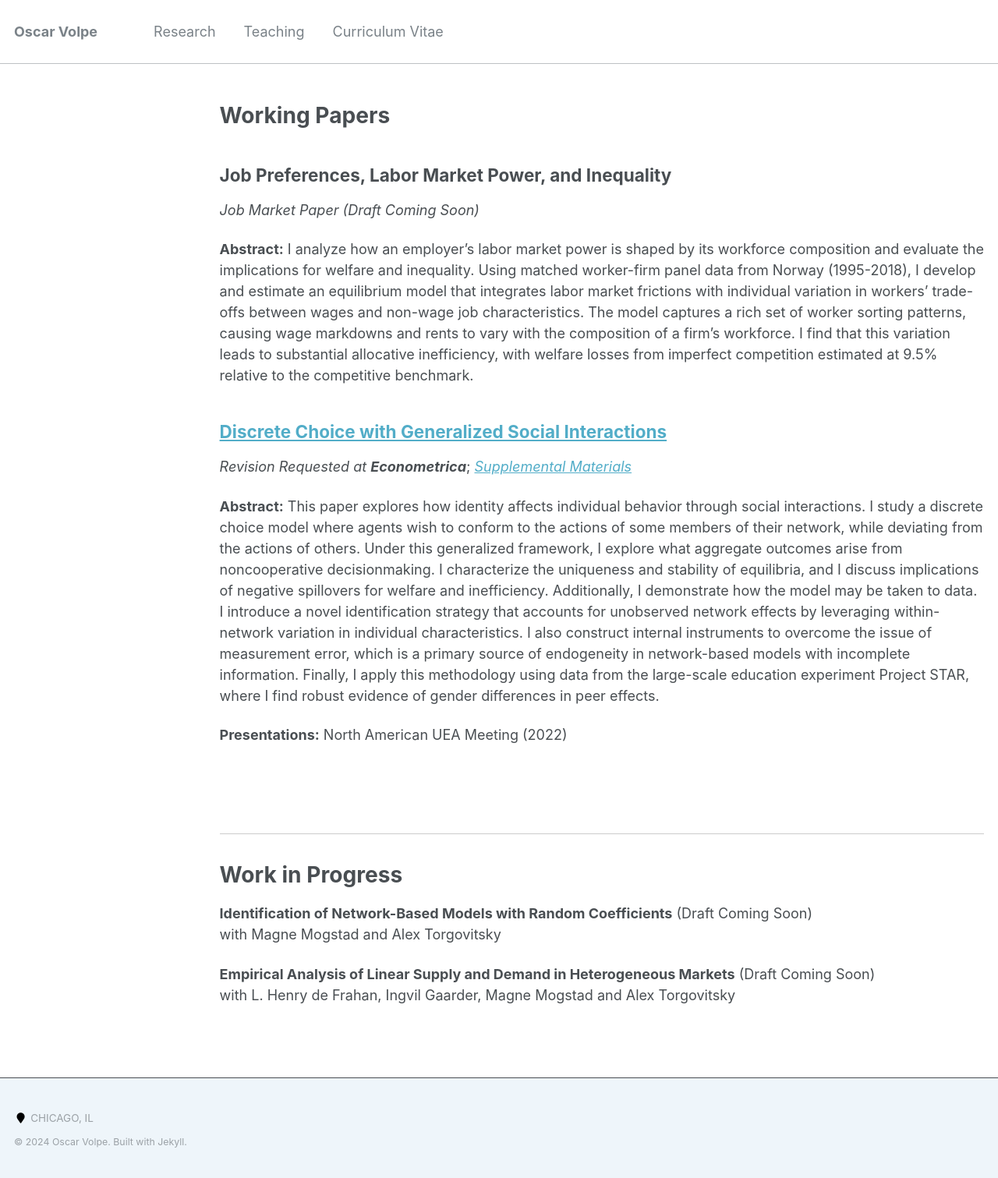
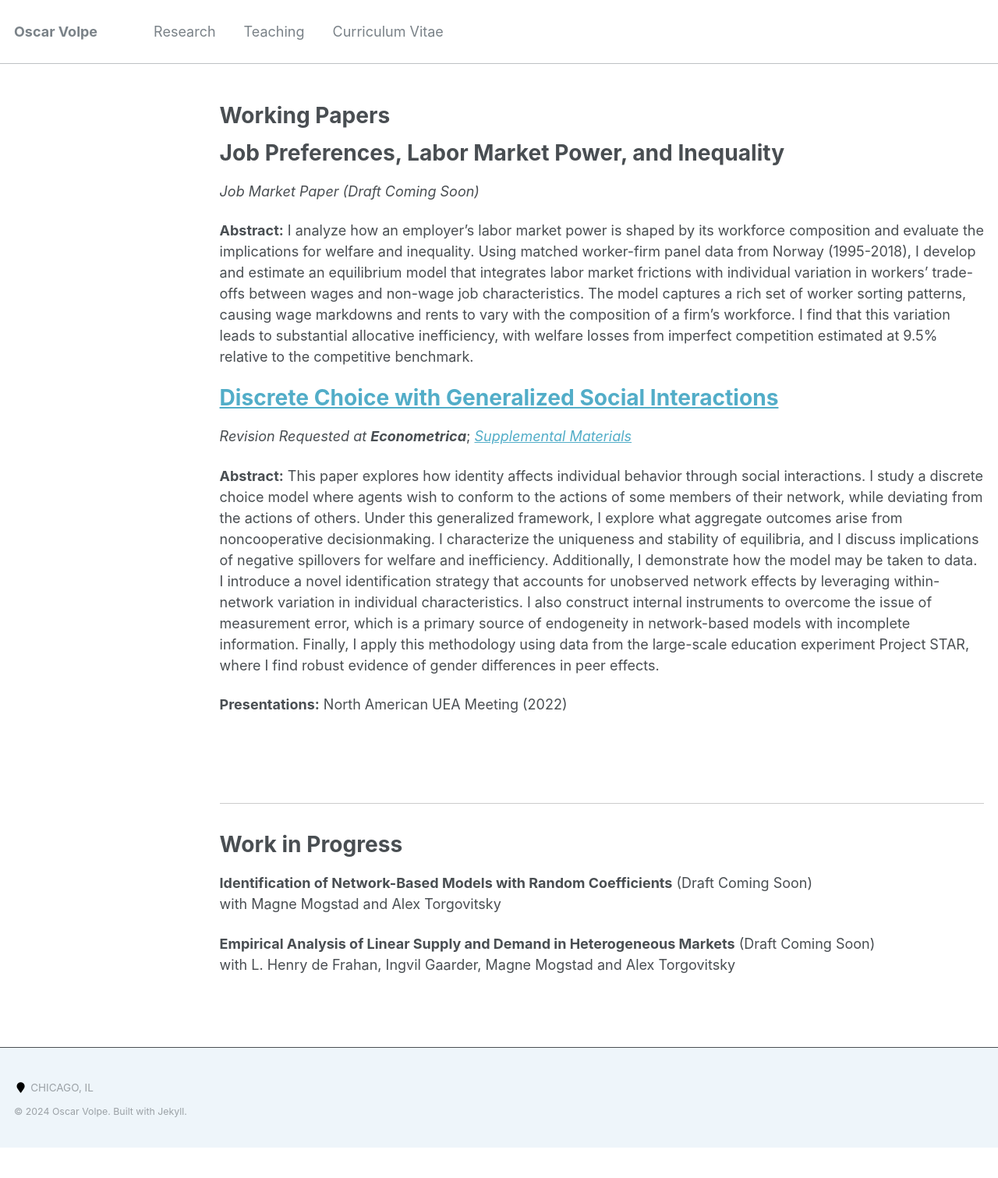
Before and after one commit to ovolpe/ovolpe.github.io, a Jekyll site: the page built from _pages/research.md, in a window 1280 px wide. Shown: the whole page at 78% size. Built offline with Jekyll 4.4.1, drawn with Linux system fonts in a browser that asks for light colours; after the commit the page ends 1472 px from its top, so only the background shows below that.

```diff
--- a/_pages/research.md
+++ b/_pages/research.md
@@ -8,13 +8,13 @@ author_profile: false
 
 # Working Papers
 
-## **Job Preferences, Labor Market Power, and Inequality**
+# **Job Preferences, Labor Market Power, and Inequality**
 _Job Market Paper (Draft Coming Soon)_ <br>
 
 **Abstract:** I analyze how an employer's labor market power is shaped by its workforce composition and evaluate the implications for welfare and inequality. Using matched worker-firm panel data from Norway (1995-2018), I develop and estimate an equilibrium model that integrates labor market frictions with individual variation in workers' trade-offs between wages and non-wage job characteristics. The model captures a rich set of worker sorting patterns, causing wage markdowns and rents to vary with the composition of a firm's workforce. I find that this variation leads to substantial allocative inefficiency, with welfare losses from imperfect competition estimated at 9.5% relative to the competitive benchmark.
 
 
-## [**Discrete Choice with Generalized Social Interactions**](/files/dcwgsi_paper.pdf)
+# [**Discrete Choice with Generalized Social Interactions**](/files/dcwgsi_paper.pdf)
 _Revision Requested at **Econometrica**_; [*Supplemental Materials*](/files/dcwgsi_supplement.pdf)<br>
 
 **Abstract:** This paper explores how identity affects individual behavior through social interactions. I study a discrete choice model where agents wish to conform to the actions of some members of their network, while deviating from the actions of others. Under this generalized framework, I explore what aggregate outcomes arise from noncooperative decisionmaking. I characterize the uniqueness and stability of equilibria, and I discuss implications of negative spillovers for welfare and inefficiency. Additionally, I demonstrate how the model may be taken to data. I introduce a novel identification strategy that accounts for unobserved network effects by leveraging within-network variation in individual characteristics. I also construct internal instruments to overcome the issue of measurement error, which is a primary source of endogeneity in network-based models with incomplete information. Finally, I apply this methodology using data from the large-scale education experiment Project STAR, where I find robust evidence of gender differences in peer effects.
```
